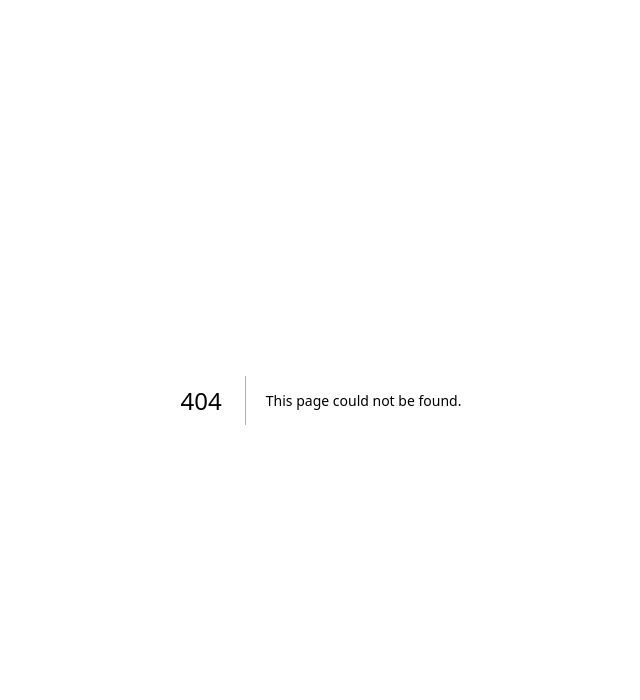
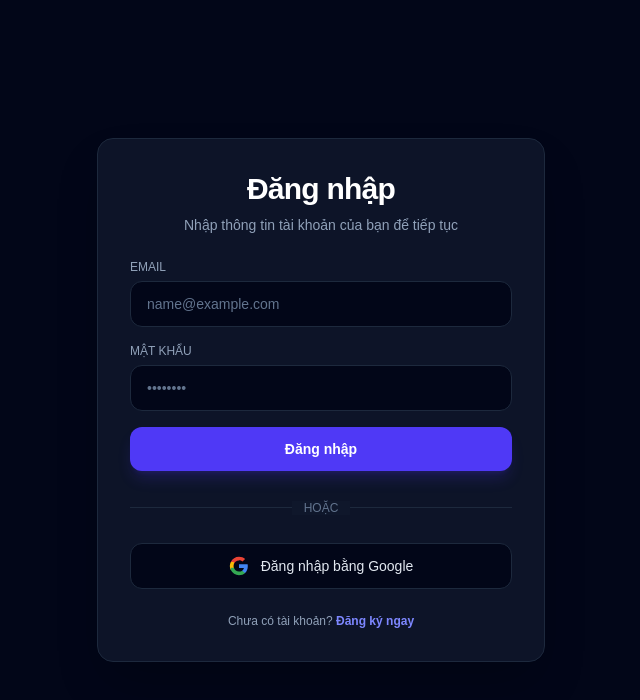
Before and after one commit to hoangngocnguyen/shop-app-platform, a Next.js app in the folder frontend/: page /login in a window 1280 px wide. Before the commit this address had no page. Shown: the top 700 px of the page, without its empty margins (319-959 px from the left). Built offline with nearby package versions, Linux system fonts and the light colour scheme; no server answers.

Commit message:
chore: tạo file constants lưu routes

```diff
--- a/frontend/src/app/auth/logout/actions.ts
+++ b/frontend/src/app/(auth)/logout/actions.ts
@@ -3,6 +3,7 @@
 import { createClient } from "@/lib/supabase/server";
 import { redirect } from "next/navigation";
 import { revalidatePath } from "next/cache";
+import { ROUTES } from "@/constants/routes";
 
 export async function logout() {
   const supabase = await createClient();
@@ -13,5 +14,5 @@ export async function logout() {
 
   revalidatePath("/", "layout");
 
-  redirect("/auth/login");
+  redirect(ROUTES.AUTH.LOGIN);
 }
--- a/frontend/src/components/LogoutButton.tsx
+++ b/frontend/src/components/LogoutButton.tsx
@@ -1,4 +1,4 @@
-import { logout } from "@/app/auth/logout/actions";
+import { logout } from "@/app/(auth)/logout/actions";
 
 export function LogoutButton() {
   return (
--- /dev/null
+++ b/frontend/src/constants/routes.ts
@@ -0,0 +1,7 @@
+export const ROUTES = {
+  HOME: '/',
+  AUTH: {
+    LOGIN: '/login',
+    REGISTER: '/register',
+  },
+} as const;
--- a/frontend/src/features/auth/components/LoginForm.tsx
+++ b/frontend/src/features/auth/components/LoginForm.tsx
@@ -5,6 +5,7 @@ import Link from 'next/link';
 import { useRouter } from 'next/navigation';
 import { createClient } from '@/lib/supabase/client';
 import { useAuthStore } from '../stores/useAuthStore';
+import { ROUTES } from '@/constants/routes';
 
 export function LoginForm() {
   const [email, setEmail] = useState('');
@@ -34,7 +35,7 @@ export function LoginForm() {
 
     try {
       await sync();
-      router.push('/dashboard');
+      router.push(ROUTES.HOME);
       router.refresh();
     } catch {
       setErrorMsg('Đăng nhập thành công nhưng không thể đồng bộ dữ liệu người dùng.');
@@ -142,7 +143,7 @@ export function LoginForm() {
 
       <p className="text-center text-xs text-slate-400">
         Chưa có tài khoản?{' '}
-        <Link href="/auth/register" className="font-semibold text-indigo-400 hover:underline">
+        <Link href={ROUTES.AUTH.REGISTER} className="font-semibold text-indigo-400 hover:underline">
           Đăng ký ngay
         </Link>
       </p>
--- a/frontend/src/features/auth/components/RegisterForm.tsx
+++ b/frontend/src/features/auth/components/RegisterForm.tsx
@@ -1,4 +1,3 @@
-// src/features/auth/components/registerForm.tsx
 'use client';
 
 import { useState } from 'react';
@@ -6,6 +5,7 @@ import Link from 'next/link';
 import { useRouter } from 'next/navigation';
 import { createClient } from '@/lib/supabase/client';
 import { useAuthStore } from '../stores/useAuthStore';
+import { ROUTES } from '@/constants/routes';
 
 export function RegisterForm() {
   const [email, setEmail] = useState('');
@@ -124,7 +124,7 @@ export function RegisterForm() {
 
       <p className="text-center text-xs text-slate-400">
         Đã có tài khoản?{' '}
-        <Link href="/auth/login" className="font-semibold text-indigo-400 hover:underline">
+        <Link href={ROUTES.AUTH.LOGIN} className="font-semibold text-indigo-400 hover:underline">
           Đăng nhập ngay
         </Link>
       </p>
```
Also changed, not shown: frontend/src/app/(auth)/login/actions.ts (renamed from frontend/src/app/auth/login/actions.ts), frontend/src/app/(auth)/login/page.tsx (renamed from frontend/src/app/auth/login/page.tsx), frontend/src/app/(auth)/register/actions.ts (renamed from frontend/src/app/auth/register/actions.ts), frontend/src/app/(auth)/register/page.tsx (renamed from frontend/src/app/auth/register/page.tsx).
